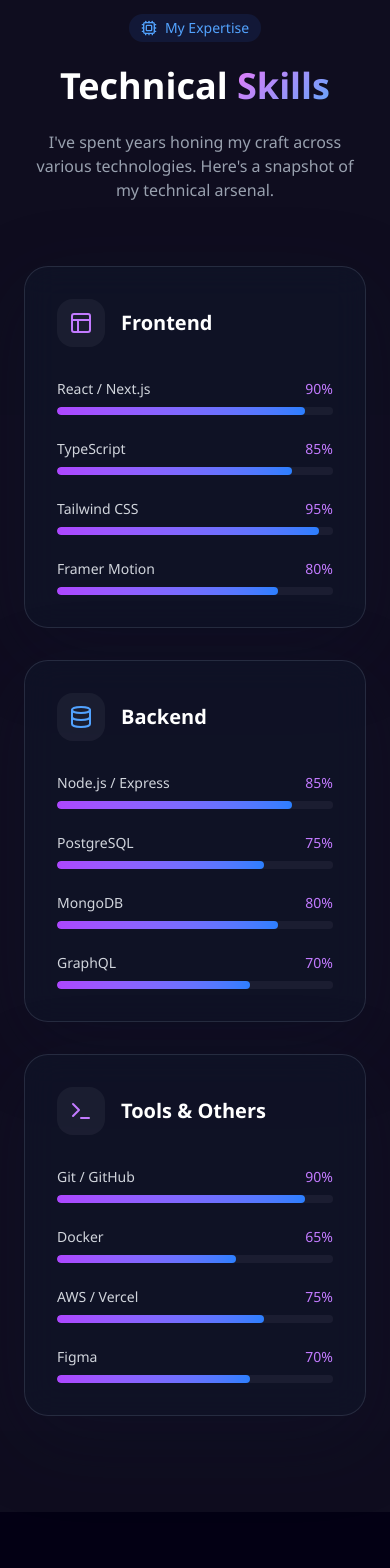
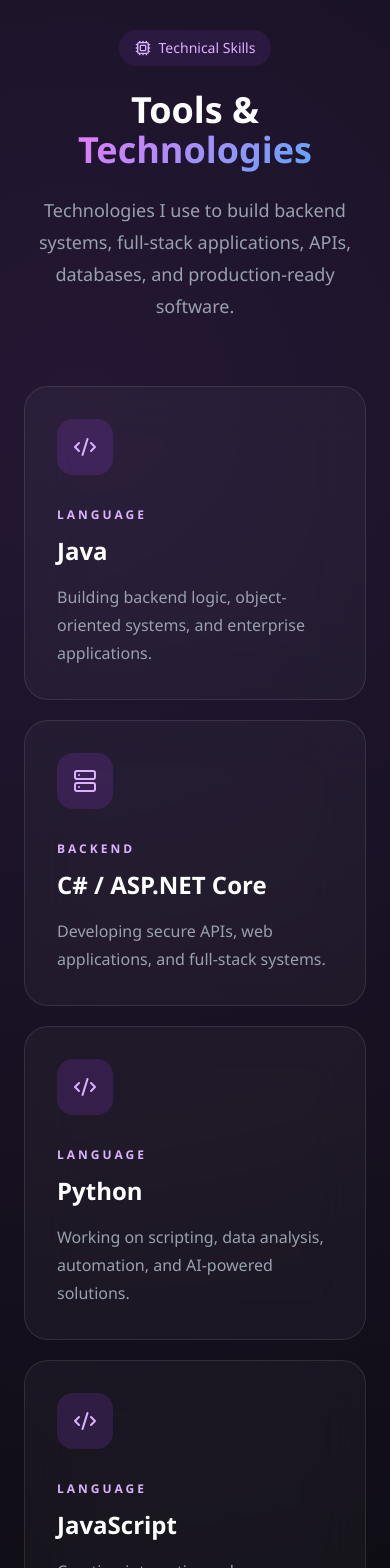
Before and after one commit to akirakaori/my-portfolio, a Next.js app: page / in a window 390 px wide. Shown: the part 4920-6488 px from the top of the page. Built offline with nearby package versions, Linux system fonts and the light colour scheme.

Commit message:
added hte skill page as well

```diff
--- a/src/components/Skills.tsx
+++ b/src/components/Skills.tsx
@@ -1,96 +1,144 @@
 "use client";
-import { motion } from 'motion/react';
-import { Cpu, Globe, Layout, Database, Terminal, Layers } from 'lucide-react';
 
-const skillCategories = [
+import { motion } from "motion/react";
+import {
+  Cpu,
+  Code2,
+  Database,
+  Server,
+  Wrench,
+  Cloud,
+} from "lucide-react";
+
+const skills = [
   {
-    title: 'Frontend',
-    icon: <Layout className="text-purple-400" />,
-    skills: [
-      { name: 'React / Next.js', level: 90 },
-      { name: 'TypeScript', level: 85 },
-      { name: 'Tailwind CSS', level: 95 },
-      { name: 'Framer Motion', level: 80 },
-    ]
+    title: "Java",
+    category: "Language",
+    icon: <Code2 />,
+    description: "Building backend logic, object-oriented systems, and enterprise applications.",
   },
   {
-    title: 'Backend',
-    icon: <Database className="text-blue-400" />,
-    skills: [
-      { name: 'Node.js / Express', level: 85 },
-      { name: 'PostgreSQL', level: 75 },
-      { name: 'MongoDB', level: 80 },
-      { name: 'GraphQL', level: 70 },
-    ]
+    title: "C# / ASP.NET Core",
+    category: "Backend",
+    icon: <Server />,
+    description: "Developing secure APIs, web applications, and full-stack systems.",
   },
   {
-    title: 'Tools & Others',
-    icon: <Terminal className="text-purple-400" />,
-    skills: [
-      { name: 'Git / GitHub', level: 90 },
-      { name: 'Docker', level: 65 },
-      { name: 'AWS / Vercel', level: 75 },
-      { name: 'Figma', level: 70 },
-    ]
-  }
+    title: "Python",
+    category: "Language",
+    icon: <Code2 />,
+    description: "Working on scripting, data analysis, automation, and AI-powered solutions.",
+  },
+  {
+    title: "JavaScript",
+    category: "Language",
+    icon: <Code2 />,
+    description: "Creating interactive web applications and connecting frontend with backend APIs.",
+  },
+  {
+    title: "TypeScript",
+    category: "Language",
+    icon: <Code2 />,
+    description: "Writing safer, more maintainable JavaScript applications with static typing.",
+  },
+  {
+    title: "React / Next.js",
+    category: "Frontend",
+    icon: <Cpu />,
+    description: "Building modern, responsive interfaces and full-stack web experiences.",
+  },
+  {
+    title: "Node.js / Express",
+    category: "Backend",
+    icon: <Server />,
+    description: "Creating REST APIs, backend services, authentication, and server-side logic.",
+  },
+  {
+  title: "MySQL",
+  category: "Database",
+  icon: <Database />,
+  description:
+    "Designing relational databases, writing optimized queries, and managing structured data efficiently.",
+},
+  {
+    title: "PostgreSQL",
+    category: "Database",
+    icon: <Database />,
+    description: "Designing relational databases, queries, and structured data solutions.",
+  },
+  {
+    title: "MongoDB",
+    category: "Database",
+    icon: <Database />,
+    description: "Working with flexible NoSQL data models for scalable applications.",
+  },
+  {
+    title: "Docker",
+    category: "DevOps",
+    icon: <Cloud />,
+    description: "Containerizing applications and preparing projects for consistent deployment.",
+  },
+  {
+    title: "Git / GitHub",
+    category: "Tools",
+    icon: <Wrench />,
+    description: "Managing version control, collaboration, repositories, and project workflows.",
+  },
+  {
+    title: "Postman",
+    category: "Tools",
+    icon: <Wrench />,
+    description: "Testing APIs, validating endpoints, and improving backend development workflows.",
+  },
 ];
 
 export default function Skills() {
   return (
-    <section id="skills" className="py-24 bg-white/5 relative">
-      <div className="max-w-7xl mx-auto px-6">
-        <div className="text-center mb-16">
+    <section id="skills" className="relative overflow-hidden bg-[#0b0b0f] py-28 text-white">
+      <div className="absolute inset-0 bg-[radial-gradient(circle_at_20%_10%,rgba(168,85,247,0.16),transparent_32%),radial-gradient(circle_at_80%_70%,rgba(59,130,246,0.1),transparent_35%)]" />
+
+      <div className="container-shell relative z-10">
+        <div className="mb-16 text-center">
           <motion.div
-            initial={{ opacity: 0, y: 20 }}
+            initial={{ opacity: 0, y: 18 }}
             whileInView={{ opacity: 1, y: 0 }}
             viewport={{ once: true }}
-            className="inline-flex items-center gap-2 px-3 py-1 rounded-full bg-blue-500/10 text-blue-400 text-sm font-medium mb-6"
+            className="mb-6 inline-flex items-center gap-2 rounded-full bg-purple-500/10 px-4 py-2 text-sm font-medium text-purple-300"
           >
-            <Cpu size={16} /> My Expertise
+            <Cpu size={16} /> Technical Skills
           </motion.div>
-          <h2 className="text-4xl md:text-5xl font-bold mb-6">Technical <span className="gradient-text">Skills</span></h2>
-          <p className="text-gray-400 max-w-2xl mx-auto">
-            I've spent years honing my craft across various technologies.
-            Here's a snapshot of my technical arsenal.
+
+          <h2 className="text-4xl font-bold md:text-6xl">
+            Tools & <span className="gradient-text">Technologies</span>
+          </h2>
+
+          <p className="mx-auto mt-6 max-w-2xl text-lg leading-8 text-gray-400">
+            Technologies I use to build backend systems, full-stack applications,
+            APIs, databases, and production-ready software.
           </p>
         </div>
 
-        <div className="grid md:grid-cols-3 gap-8">
-          {skillCategories.map((category, catIndex) => (
+        <div className="grid gap-5 md:grid-cols-2 xl:grid-cols-3">
+          {skills.map((skill, index) => (
             <motion.div
-              key={catIndex}
-              initial={{ opacity: 0, y: 30 }}
+              key={skill.title}
+              initial={{ opacity: 0, y: 24 }}
               whileInView={{ opacity: 1, y: 0 }}
               viewport={{ once: true }}
-              transition={{ delay: catIndex * 0.2 }}
-              className="p-8 glass-card rounded-3xl hover:bg-white/10 transition-colors group"
+              transition={{ delay: index * 0.04, duration: 0.45 }}
+              className="rounded-3xl border border-white/10 bg-white/[0.035] p-8 backdrop-blur-xl transition-colors hover:bg-white/[0.06]"
             >
-              <div className="flex items-center gap-4 mb-8">
-                <div className="p-3 bg-white/5 rounded-2xl group-hover:scale-110 transition-transform">
-                  {category.icon}
-                </div>
-                <h3 className="text-xl font-bold">{category.title}</h3>
+              <div className="mb-8 flex h-14 w-14 items-center justify-center rounded-2xl bg-purple-500/15 text-purple-300">
+                {skill.icon}
               </div>
 
-              <div className="space-y-6">
-                {category.skills.map((skill, skillIndex) => (
-                  <div key={skillIndex}>
-                    <div className="flex justify-between mb-2">
-                      <span className="text-sm font-medium text-gray-300">{skill.name}</span>
-                      <span className="text-sm font-medium text-purple-400">{skill.level}%</span>
-                    </div>
-                    <div className="h-2 bg-white/5 rounded-full overflow-hidden">
-                      <motion.div
-                        initial={{ width: 0 }}
-                        whileInView={{ width: `${skill.level}%` }}
-                        viewport={{ once: true }}
-                        transition={{ duration: 1, delay: 0.5 + skillIndex * 0.1 }}
-                        className="h-full bg-gradient-to-r from-purple-500 to-blue-500 rounded-full"
-                      />
-                    </div>
-                  </div>
-                ))}
-              </div>
+              <p className="mb-3 text-xs font-semibold uppercase tracking-[0.25em] text-purple-300">
+                {skill.category}
+              </p>
+
+              <h3 className="mb-4 text-2xl font-bold">{skill.title}</h3>
+
+              <p className="leading-7 text-gray-400">{skill.description}</p>
             </motion.div>
           ))}
         </div>
```
